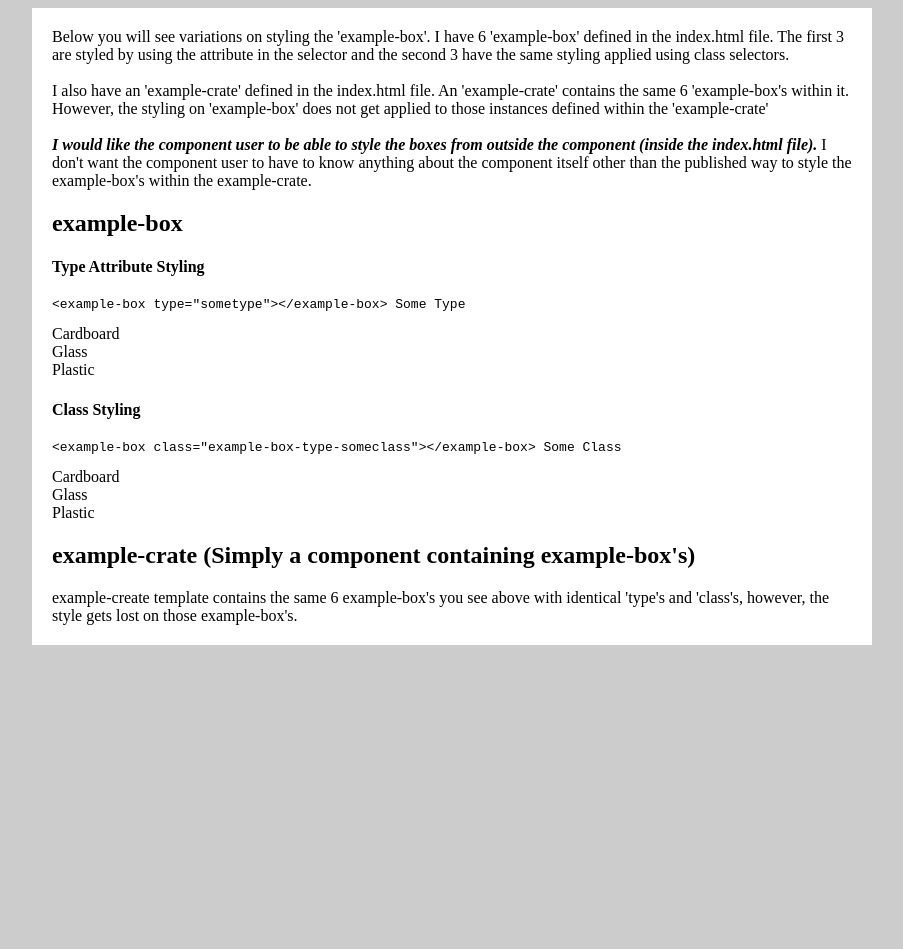
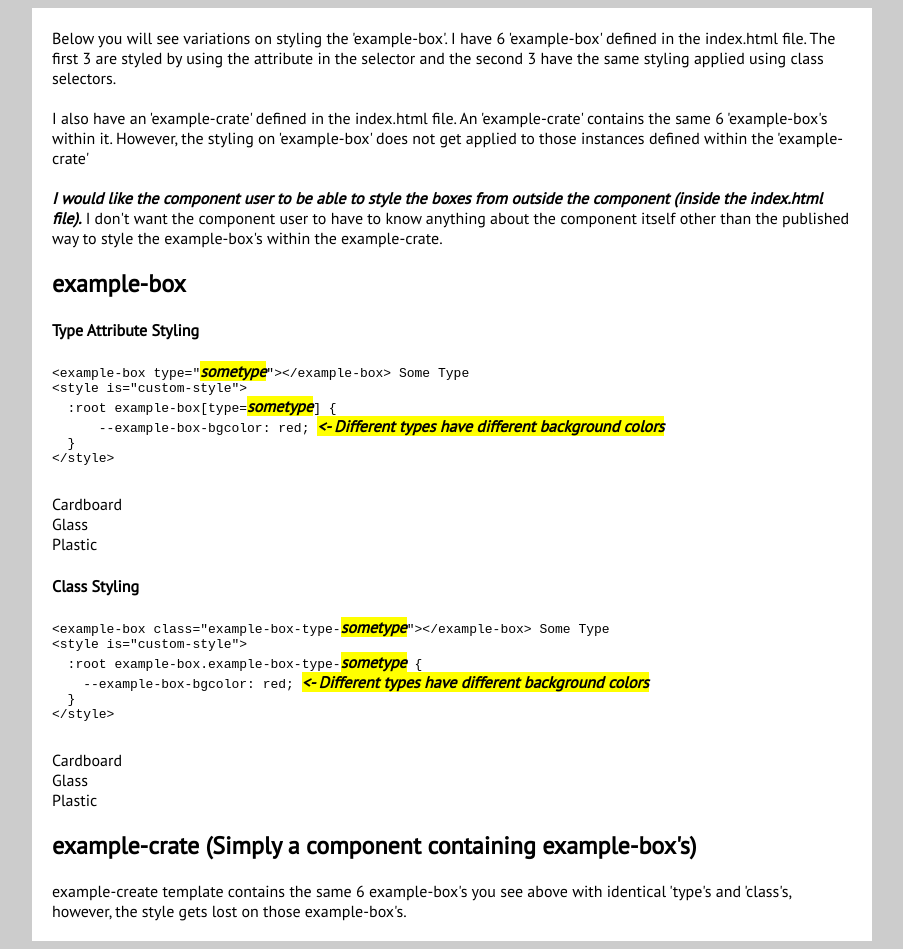
Before and after one commit to rvbyron/example-crate, a website: page demo/index.html in a window 1280 px wide. Shown: the whole page, without its empty margins (188-1091 px from the left). Before the commit the page ends 800 px from the top, so only its background shows below. Drawn offline with Linux system fonts and the light colour scheme.

Commit message:
* Updated to v1.0.2 * Added the CSS currently used to display on the index.html page. * Switched to PT Sans font.

```diff
--- a/bower.json
+++ b/bower.json
@@ -1,6 +1,6 @@
 {
   "name": "example-crate",
-  "version": "1.0.0",
+  "version": "1.0.2",
   "authors": [
     "Anonymous <anonymous@example.com>"
   ],
--- a/demo/index.html
+++ b/demo/index.html
@@ -7,8 +7,9 @@
     <script src="../../webcomponentsjs/webcomponents-lite.js"></script>
     <link rel="import" href="../example-box.html">
     <link rel="import" href="../example-crate.html">
+    <link href='https://fonts.googleapis.com/css?family=PT+Sans' rel='stylesheet' type='text/css'>
   </head>
-  <body unresolved style="background-color: #ccc;">
+  <body unresolved style="background-color: #ccc; font-family: 'PT Sans';">
   <div  style="max-width: 800px; background-color: white; margin: auto; padding: 20px;">
 Below you will see variations on styling the 'example-box'. I have 6 'example-box' defined in the index.html
 file. The first 3 are styled by using the attribute in the selector and the second 3 have the same styling applied
@@ -66,18 +67,37 @@ example-box's within the example-crate.
         --example-box-bgcolor: green;
       }
 
-
-
     </style>
 
     <h2>example-box</h2>
     <h4>Type Attribute Styling</h4>
-    <pre>&lt;example-box type="sometype"&gt;&lt;/example-box&gt; Some Type</pre>
+      <style>
+          hh {
+              background-color: yellow;
+              font-weight: bold;
+              font-style: italic;
+              font-family: "PT Sans";
+          }
+      </style>
+    <pre>
+&lt;example-box type="<hh>sometype</hh>"&gt;&lt;/example-box&gt; Some Type
+&lt;style is="custom-style"&gt;
+  :root example-box[type=<hh>sometype</hh>] {
+      --example-box-bgcolor: red; <hh>&lt;- Different types have different background colors</hh>
+  }
+&lt;/style&gt;
+    </pre>
     <example-box type="cardboard"></example-box> Cardboard<br>
     <example-box type="glass"></example-box> Glass<br>
     <example-box type="plastic"></example-box> Plastic<br>
     <h4>Class Styling</h4>
-    <pre>&lt;example-box class="example-box-type-someclass"&gt;&lt;/example-box&gt; Some Class</pre>
+    <pre>&lt;example-box class="example-box-type-<hh>sometype</hh>"&gt;&lt;/example-box&gt; Some Type
+&lt;style is="custom-style"&gt;
+  :root example-box.example-box-type-<hh>sometype</hh> {
+    --example-box-bgcolor: red; <hh>&lt;- Different types have different background colors</hh>
+  }
+&lt;/style&gt;
+      </pre>
     <example-box class="example-box-type-cardboard"></example-box> Cardboard<br>
     <example-box class="example-box-type-glass"></example-box> Glass<br>
     <example-box class="example-box-type-plastic"></example-box> Plastic<br>
```
